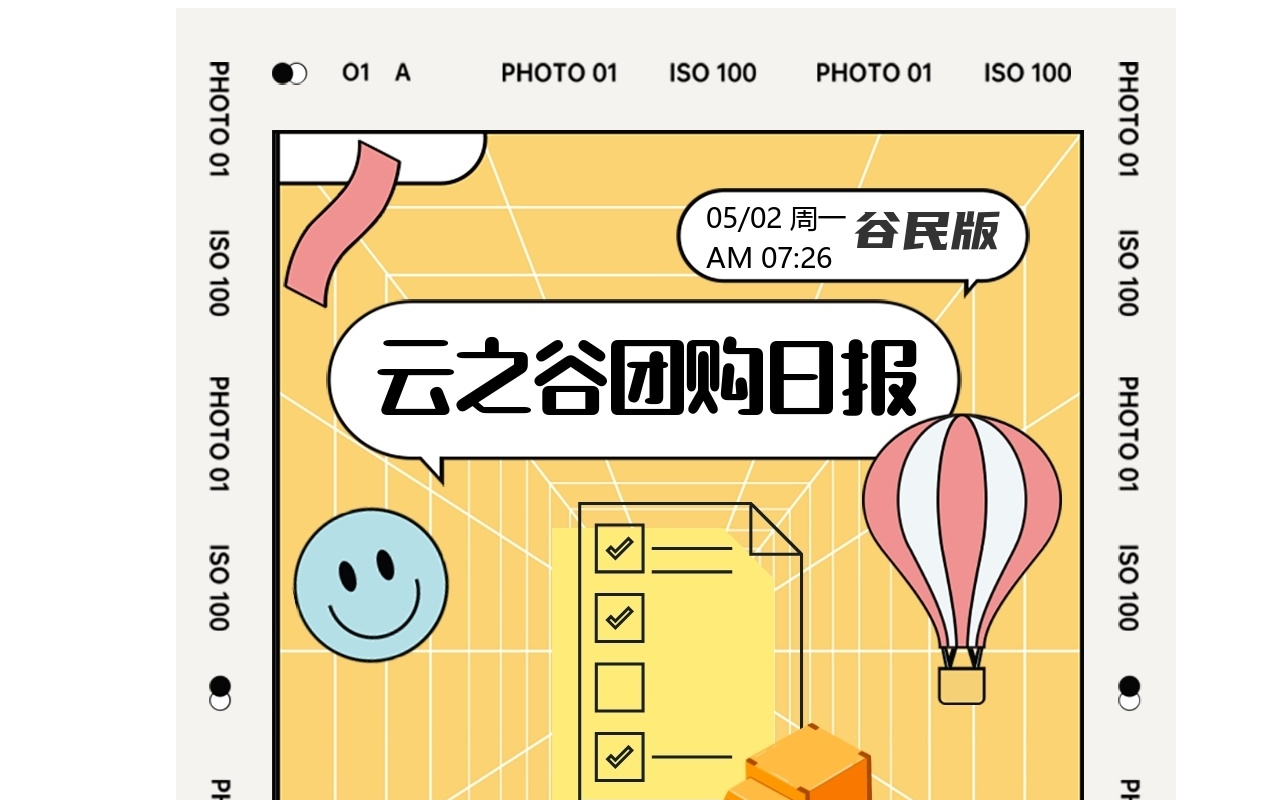
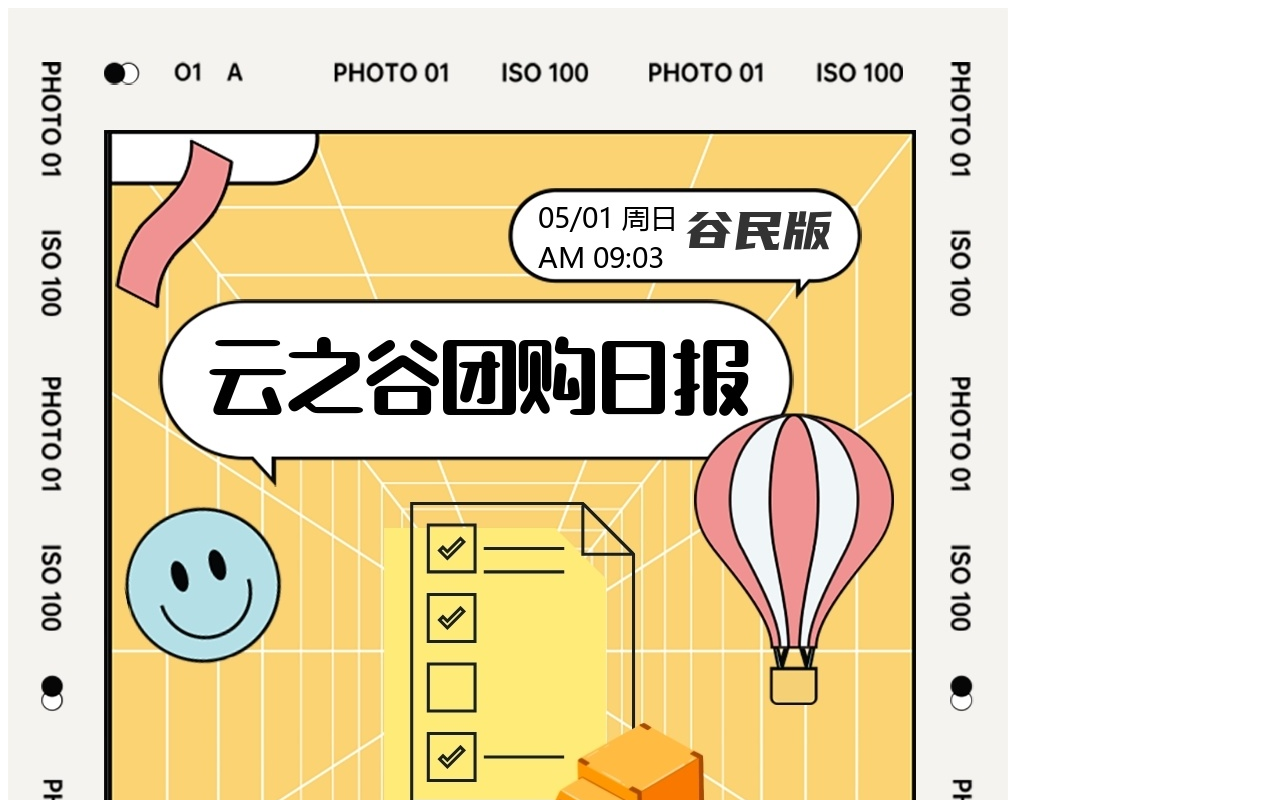
Before and after one commit to darouwan/unicity_groupbuy_web, a plain HTML site: page index.html in a window 1280 px wide. Shown: the top 800 px of the page. Drawn offline with Linux system fonts and the light colour scheme.

Commit message:
5-2 update

```diff
--- a/index.html
+++ b/index.html
@@ -1,4 +1,4 @@
 <html>
-    <head>万科天空之城 团购汇总</head>
-    <body><img src="./unicity_2022-05-02.jpg"></body>
+    <title>万科天空之城 团购汇总</title>
+    <body><img src="./unicity_2022-05-01.jpg"></body>
 </html>
```
Also changed, not shown: unicity_2022-05-01.jpg (added).
